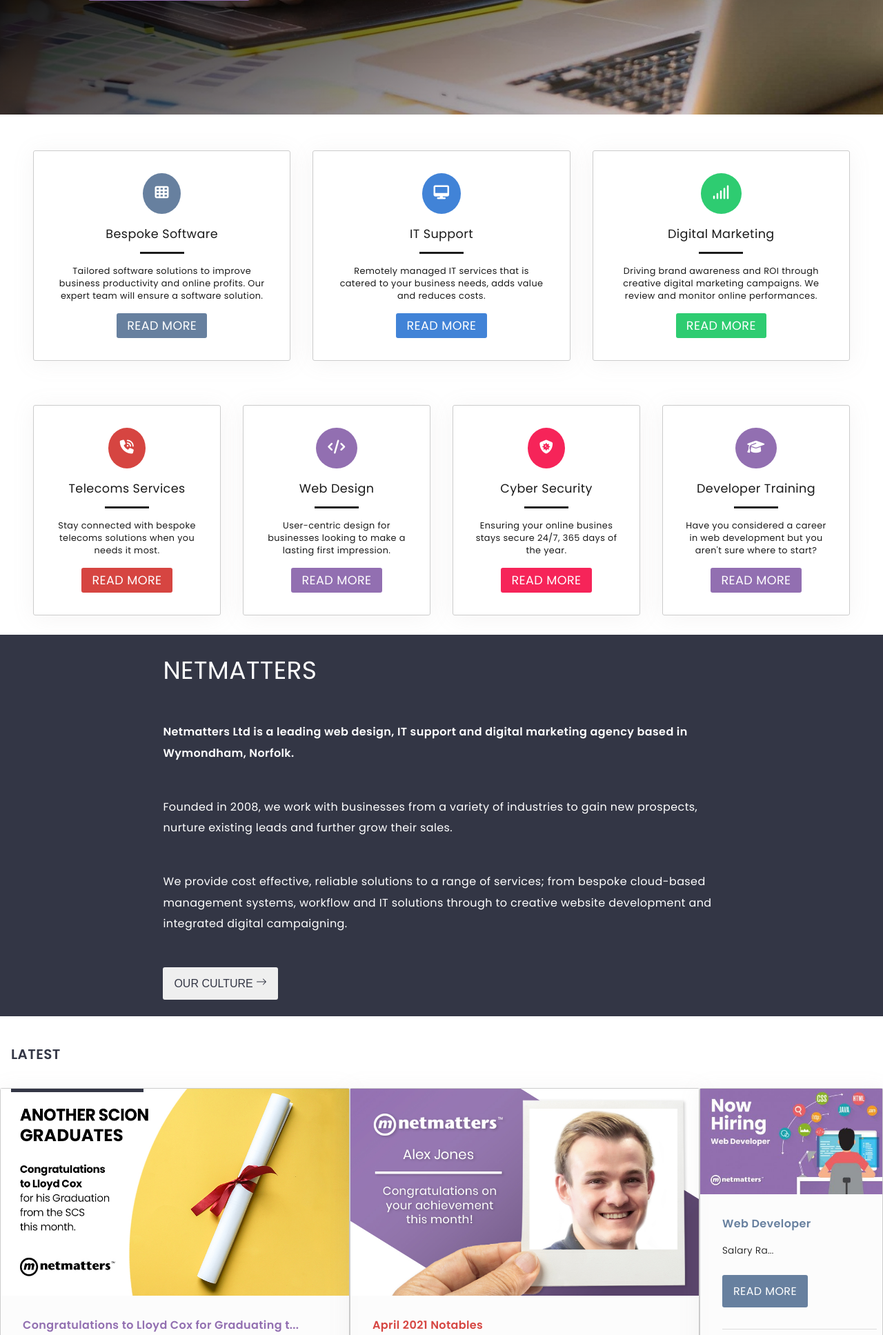
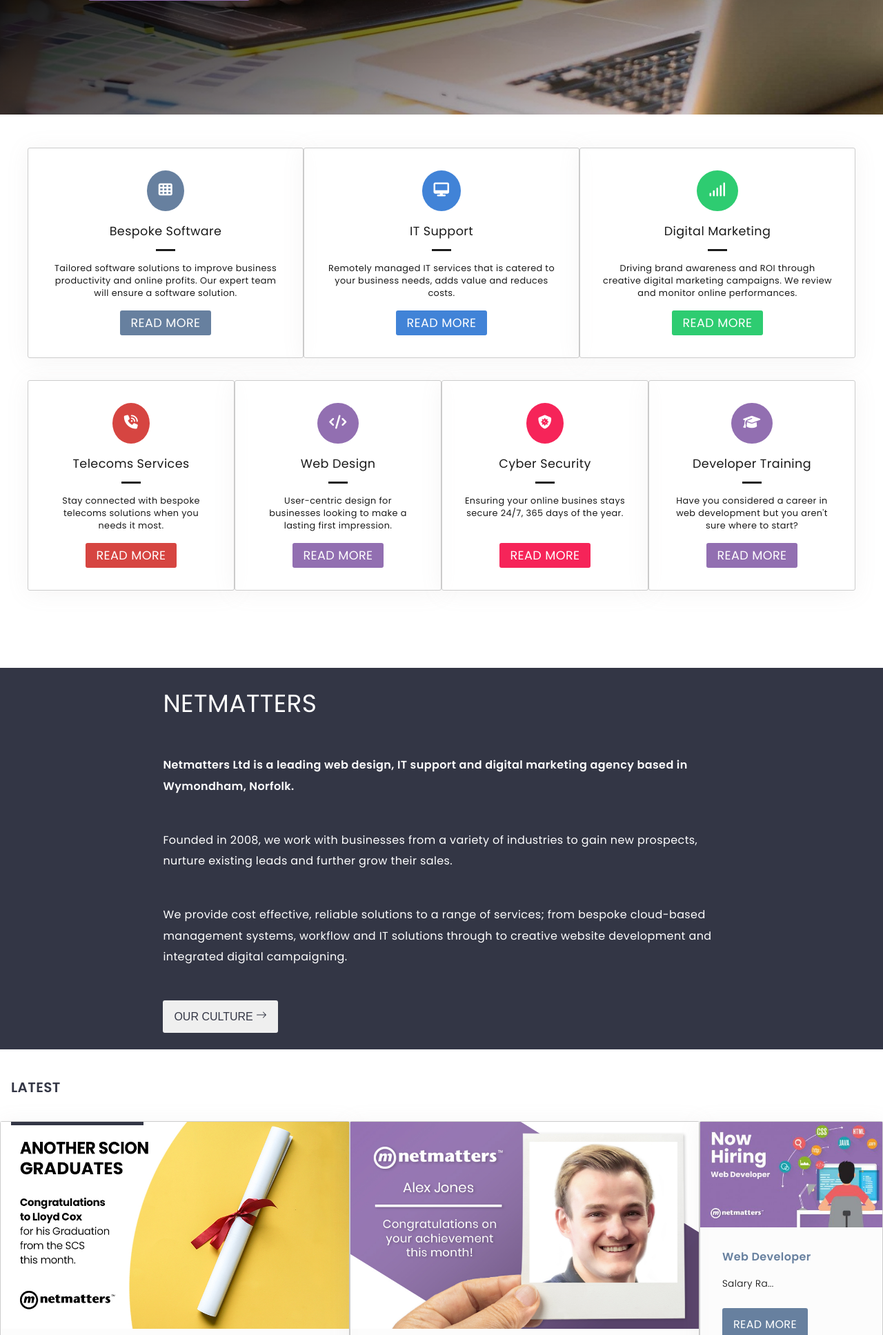
Before and after one commit to MattMakesNoise/Netmatters-HTML-CSS-JS-PHP-Reflection, a PHP site: page / in a window 1280 px wide. Shown: the part 634-2569 px from the top of the page at 69% size. Run offline with PHP 8.4, Linux system fonts and the light colour scheme; some libraries are stand-ins or nearby versions.

Commit message:
correcting margins on product card layout.

```diff
--- a/css/style.css
+++ b/css/style.css
@@ -12,6 +12,10 @@ body {
   font-size: 1rem;
   background-color: #fff;
   letter-spacing: .4px;
+}
+
+.page-wrapper {
+  min-height: 100%;
 }
 
 /*========== HEADER/NAV ======*/
@@ -500,7 +504,25 @@ body {
 
 @media screen and (min-width: 768px) {
   .cards-section {
-    padding: 1.25rem 2rem;
+    margin-right: auto;
+    margin-left: auto;
+    width: 750px;
+  }
+}
+
+@media screen and (min-width: 992px) {
+  .cards-section {
+    margin-right: auto;
+    margin-left: auto;
+    width: 970px;
+  }
+}
+
+@media screen and (min-width: 1260px) {
+  .cards-section {
+    margin-right: auto;
+    margin-left: auto;
+    width: 1200px;
   }
 }
 
@@ -560,6 +582,12 @@ body {
   }
 }
 
+@media screen and (max-width: 768px) {
+  .row-one {
+    margin-top: 1rem;
+  }
+}
+
 @media screen and (min-width: 992px) {
   .row-one {
     display: -webkit-box;
@@ -569,6 +597,13 @@ body {
     -webkit-box-direction: normal;
         -ms-flex-direction: row;
             flex-direction: row;
+  }
+}
+
+@media screen and (min-width: 1260px) {
+  .row-one {
+    margin-top: 3rem;
+    margin-bottom: 2rem;
   }
 }
 
@@ -631,18 +666,6 @@ body {
   background-color: rgba(255, 255, 255, 0.8);
 }
 
-@media screen and (max-width: 768px) {
-  .card {
-    margin: 2rem 1rem;
-  }
-}
-
-@media screen and (min-width: 768px) {
-  .card {
-    margin: 2rem 1rem;
-  }
-}
-
 .icon-border {
   border: 1px solid transparent;
   border-radius: 50%;
@@ -673,7 +696,7 @@ body {
   background-image: -webkit-gradient(linear, left top, left bottom, from(black), to(black));
   background-image: linear-gradient(black, black);
   background-repeat: no-repeat;
-  background-size: 5vw 7%;
+  background-size: 28px 7%;
   background-position: center bottom, 0.2vw 0;
   padding-bottom: 1rem;
   font-size: 1.1rem;
--- a/sass/partials/_global-styles.scss
+++ b/sass/partials/_global-styles.scss
@@ -31,4 +31,5 @@ body {
     // // @media screen and (min-width: $break-xl) {
     // //     @include flexcolumn;
     // }
+    min-height: 100%;
 }
--- a/sass/partials/sections/_cards.scss
+++ b/sass/partials/sections/_cards.scss
@@ -21,11 +21,20 @@
         padding-bottom: 1rem;
     }
     @media screen and (min-width: $break-m) {
-        padding: 1.25rem 2rem;
+        margin-right: auto;
+        margin-left: auto;
+        // padding: 1.25rem 2rem;
+        width: 750px;
     }
     @media screen and (min-width: $break-lg) {
+        margin-right: auto;
+        margin-left: auto;
+        width: 970px;
     }
     @media screen and (min-width: $break-xl) {
+        margin-right: auto;
+        margin-left: auto;
+        width: 1200px;
     }
 }
 
@@ -51,8 +60,22 @@
 }
 
 .row-one {
+    //Up to Medium
+    @media screen and (max-width: $break-m) {
+        margin-top: 1rem;
+    }
+    //Medium and up
+    @media screen and (min-width: $break-m) {
+
+    }
+    //Large and Up
     @media screen and (min-width: $break-lg) {
         @include flexrow;
+    }
+    //Extra Large
+    @media screen and (min-width: $break-xl) {
+        margin-top: 3rem;
+        margin-bottom: 2rem;
     }
 }
 
@@ -84,22 +107,6 @@
     padding: 2rem;
     box-shadow: 0 3px 2rem rgba(156, 152, 152, 0.1);
     background-color: rgba(255,255,255,0.8);
-    //Up to Medium
-    @media screen and (max-width: $break-m) {
-        margin: 2rem 1rem;
-    }
-    //Medium and up
-    @media screen and (min-width: $break-m) {
-        margin: 2rem 1rem;
-    }
-    //Large and Up
-    @media screen and (min-width: $break-lg) {
-
-    }
-    //Extra Large
-    @media screen and (min-width: $break-xl) {
-
-    }
 }
 
 .icon-border {
@@ -129,7 +136,7 @@
 .card-title {
     background-image: linear-gradient(black, black);
     background-repeat: no-repeat;
-    background-size: 5vw 7%;
+    background-size: 28px 7%;
     background-position: center bottom, 0.2vw 0;
     padding-bottom: 1rem;
     font-size: 1.1rem;
@@ -314,18 +321,6 @@
                 text-decoration: none;
             }
         }
-        //Medium and up
-        @media screen and (min-width: $break-m) {
-
-        }
-        //Large and Up
-        @media screen and (min-width: $break-lg) {
-
-        }
-        //Extra Large
-        @media screen and (min-width: $break-xl) {
-
-        }
     }
     /*========== CYBER CARD ======*/
     .cyber-card {
@@ -357,18 +352,6 @@
                 color: $cyber-dark;
                 text-decoration: none;
             }
-        }
-        //Medium and up
-        @media screen and (min-width: $break-m) {
-
-        }
-        //Large and Up
-        @media screen and (min-width: $break-lg) {
-
-        }
-        //Extra Large
-        @media screen and (min-width: $break-xl) {
-
         }
     }
     /*========== TRAIN CARD ======*/
```
Also changed, not shown: 1 other file.
